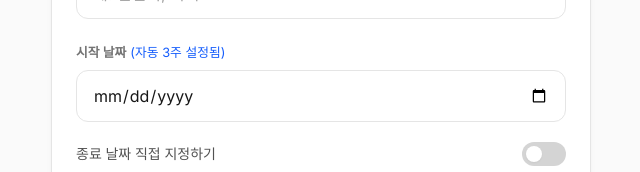
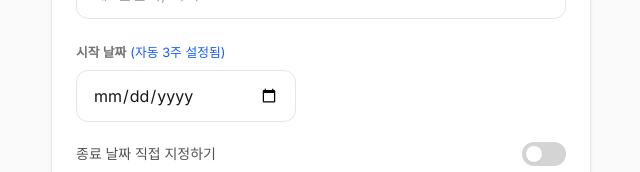
Before and after one commit to hwangmari/hwang-chong-mu, a Next.js app: page /meeting in a window 1280 px wide. Shown: the part 402-574 px from the top of the page, without its empty margins (319-959 px from the left). Built offline with nearby package versions, Linux system fonts and the light colour scheme; no server answers.

Commit message:
공통 input 캘린더 입력 폼 width수정

```diff
--- a/components/common/Input.tsx
+++ b/components/common/Input.tsx
@@ -87,6 +87,7 @@ const StInput = styled.input<{ $isError: boolean }>`
 
   /* 날짜 입력(date)일 때 텍스트 높이 보정 */
   &[type="date"] {
-    font-family: var(--font-pretendard); /* 숫자 폰트 정렬 */
+    width: 220px;
+    text-align: left;
   }
 `;
```
